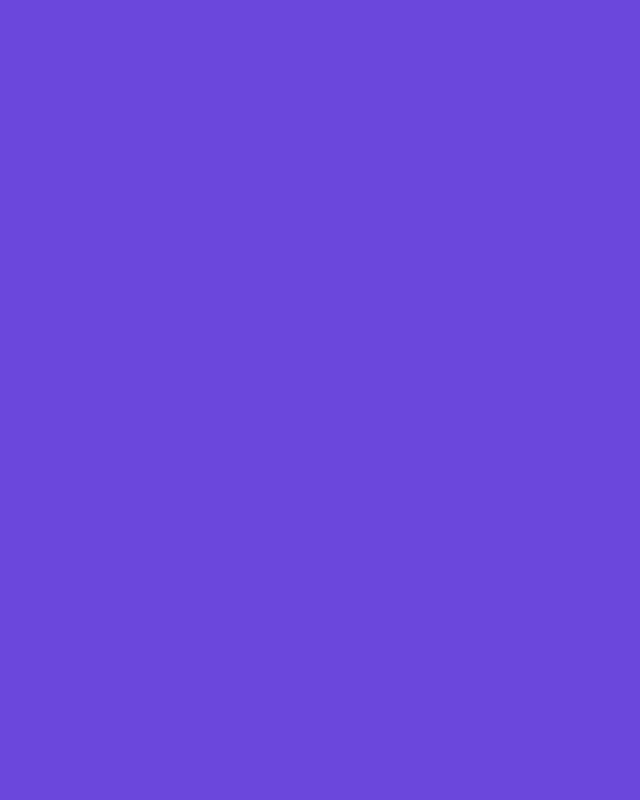
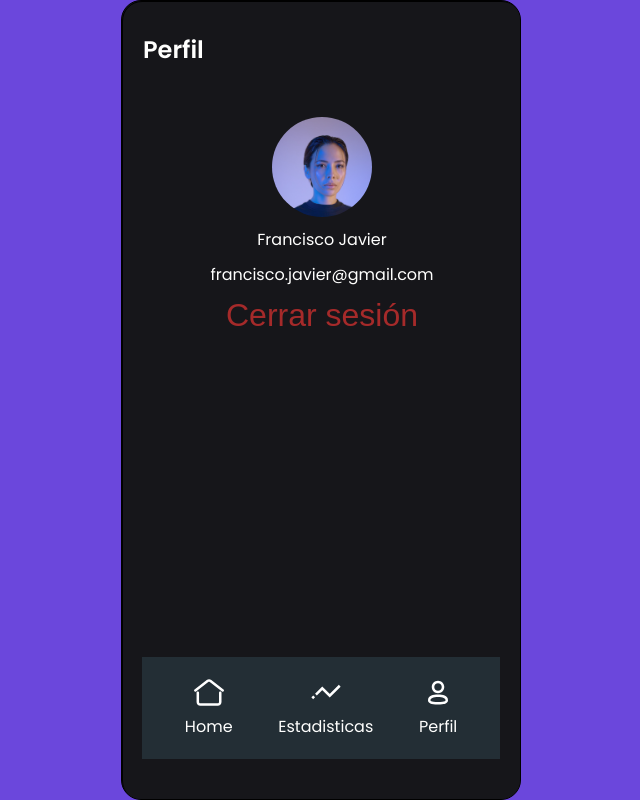
Before and after one commit to miloa2002/workshop-preguntas-lenguajes, a React (Vite) app: page /perfil in a window 1280 px wide. Before the commit this address had no page. Shown: the whole page, without its empty margins (319-959 px from the left). Built offline with nearby package versions, Linux system fonts and the light colour scheme; data requests are answered from the project's data file.

Commit message:
se grega cambios1.2

```diff
--- a/src/components/home/FooterUi.jsx
+++ b/src/components/home/FooterUi.jsx
@@ -17,10 +17,10 @@ const FooterUi = () => {
                         <img src={iconEstadisticas} alt="icon-home" />
                         <p className="items-footer">Estadisticas</p>
                     </Link>
-                    <a href="#" className="hover-icon">
+                    <Link to="/perfil" className="hover-icon">
                         <img src={iconUser} alt="icon-home" />
                         <p className="items-footer">Perfil</p>
-                    </a>
+                    </Link>
                 </div>
             </nav>
         </>
--- a/src/component/PaginaPerfil/PaginaPerfil.jsx
+++ b/src/pages/PaginaPerfil/PaginaPerfil.jsx
@@ -1,6 +1,6 @@
 import React from 'react'
 import "./PaginaPerfil.css"
-import "../VentanaGeneral/VentanaGeneral.css"
+
 import avatar from "../../assets/aiony-haust-3TLl_97HNJo-unsplash.jpg"
 
 const PaginaPerfil = () => {
--- a/src/router/Router.jsx
+++ b/src/router/Router.jsx
@@ -1,6 +1,7 @@
 import { BrowserRouter, Routes, Route } from "react-router-dom";
 import Estadisticas from "../pages/Estadisticas";
 import Home from "../pages/Home";
+import PaginaPerfil from "../pages/PaginaPerfil/PaginaPerfil";
 
 const Router = () => {
     return (
@@ -8,6 +9,7 @@ const Router = () => {
             <Routes>
                 <Route path="/" element={<Home />} >
                     <Route path="/estadisticas" element={<Estadisticas />} />
+                    <Route path="/perfil" element={<PaginaPerfil />} />
                     //ruta del perfil
                 </Route>
             </Routes>
```
Also changed, not shown: src/pages/PaginaPerfil/PaginaPerfil.css (renamed from src/component/PaginaPerfil/PaginaPerfil.css), src/pages/PaginaPerfil/index.js (renamed from src/component/PaginaPerfil/index.js).
